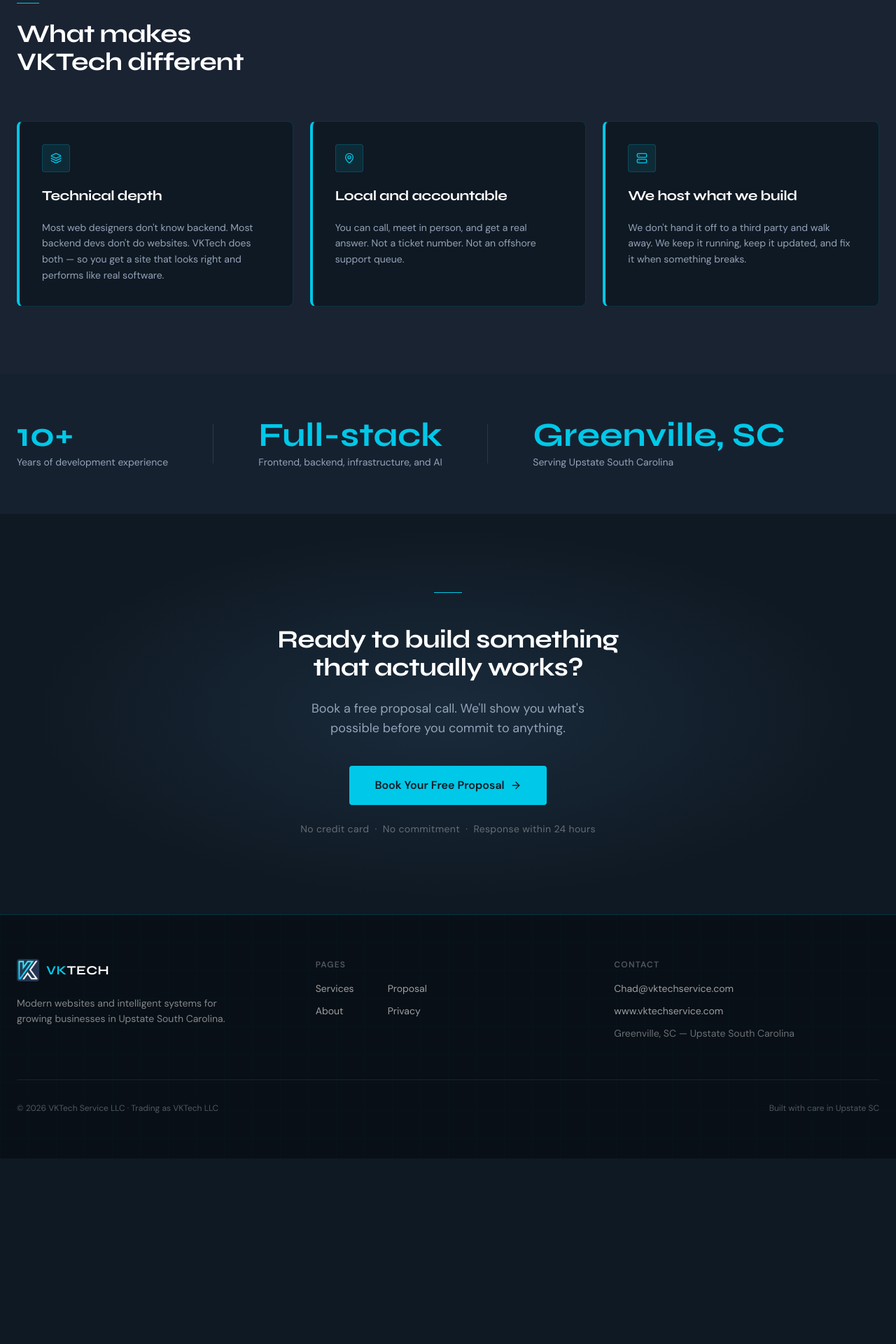
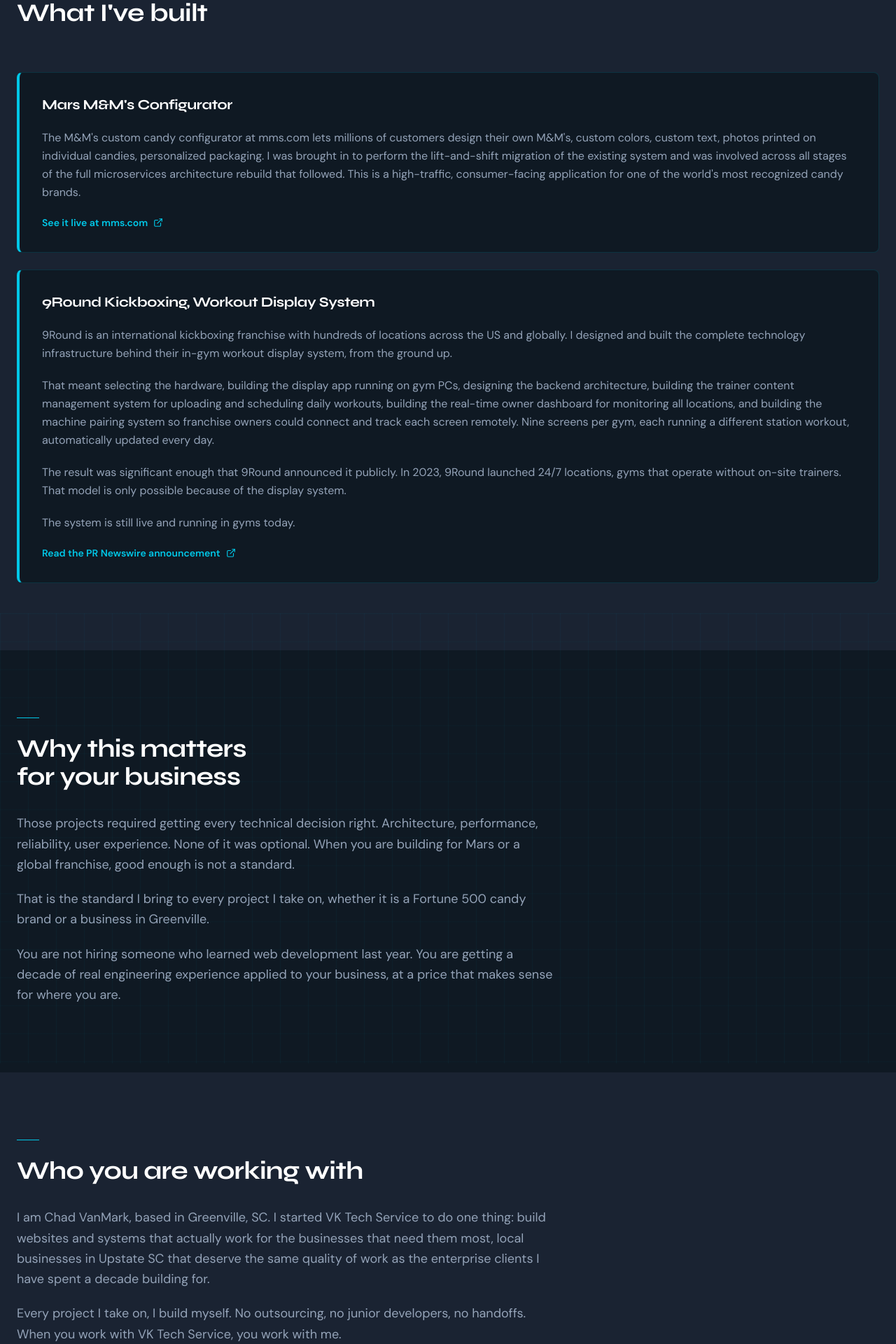
Before and after one commit to chad-vanmark/vktech-service, a Next.js app: page /about in a window 1280 px wide. Shown: the part 740-2660 px from the top of the page at 70% size. Before the commit the page ends 2395 px from the top, so only its background shows below. Built offline with nearby package versions, Linux system fonts and the light colour scheme.

Commit message:
feat: update about page with credentials and add favicon

```diff
--- a/app/about/page.tsx
+++ b/app/about/page.tsx
@@ -1,35 +1,16 @@
 import type { Metadata } from 'next'
-import Link from 'next/link'
-import { ArrowRight, Layers, MapPin, Server } from 'lucide-react'
+import { ArrowRight, ExternalLink } from 'lucide-react'
 import Navbar from '@/components/navbar'
 import Footer from '@/components/footer'
 import ScrollReveal from '@/components/scroll-reveal'
 
 export const metadata: Metadata = {
-  title: 'About — VKTech',
+  title: 'About — VK Tech Service',
   description:
-    'VKTech is a real developer — not an agency. 10+ years of backend development and complex systems architecture, now serving local businesses in Upstate South Carolina.',
+    'Enterprise-grade development for businesses in Upstate SC. Built the systems behind Mars M&M\'s and 9Round Kickboxing. Now building for Greenville.',
 }
 
 const BOOKING_URL = 'https://calendly.com/vktech-service/free-website-proposal'
-
-const differentiators = [
-  {
-    icon: Layers,
-    title: 'Technical depth',
-    body: 'Most web designers don\'t know backend. Most backend devs don\'t do websites. VKTech does both — so you get a site that looks right and performs like real software.',
-  },
-  {
-    icon: MapPin,
-    title: 'Local and accountable',
-    body: 'You can call, meet in person, and get a real answer. Not a ticket number. Not an offshore support queue.',
-  },
-  {
-    icon: Server,
-    title: 'We host what we build',
-    body: 'We don\'t hand it off to a third party and walk away. We keep it running, keep it updated, and fix it when something breaks.',
-  },
-]
 
 export default function AboutPage() {
   return (
@@ -53,18 +34,18 @@
           <div className="relative mx-auto max-w-7xl px-6">
             <div className="grid grid-cols-1 lg:grid-cols-2 gap-16 items-center">
               <ScrollReveal>
-                <p className="text-xs font-semibold uppercase tracking-widest text-[#00C8E8] mb-4">About VKTech</p>
+                <p className="text-xs font-semibold uppercase tracking-widest text-[#00C8E8] mb-4">About VK Tech Service</p>
                 <h1 className="font-heading text-4xl sm:text-5xl font-bold text-white text-balance leading-tight mb-6">
-                  A real developer, not an agency.
+                  Enterprise experience. Built for your business.
                 </h1>
                 <p className="text-[#94A3B8] text-lg leading-relaxed mb-4">
-                  10+ years of backend development and complex system architecture. Built the systems behind the scenes that power serious companies — from AWS infrastructure to AI integrations to high-traffic web applications.
+                  I&apos;ve built for Mars and 9Round. Now I&apos;m building for Greenville.
                 </p>
                 <p className="text-[#94A3B8] text-lg leading-relaxed mb-4">
-                  Now bringing that same technical depth to local businesses who deserve more than a drag-and-drop template and a support ticket.
+                  Most web developers learned their craft building small sites. I learned mine rebuilding systems for Mars Inc. and designing the technology infrastructure behind an international fitness franchise. Now I bring that same standard to businesses in Upstate South Carolina.
                 </p>
                 <p className="text-[#00C8E8] font-medium">
-                  Based in Greenville, SC &mdash; serving Upstate South Carolina.
+                  Based in Greenville, SC, serving Upstate South Carolina.
                 </p>
               </ScrollReveal>
 
@@ -144,29 +125,108 @@
           </div>
         </section>
 
-        {/* ── What makes VKTech different ── */}
+        {/* ── What I've built ── */}
         <section className="bg-[#1A2332] py-24">
           <div className="mx-auto max-w-7xl px-6">
             <ScrollReveal>
               <div className="w-8 h-px bg-[#00C8E8] mb-6" aria-hidden="true" />
               <h2 className="font-heading text-3xl sm:text-4xl font-bold text-white text-balance mb-16 max-w-xl">
-                What makes VKTech different
+                What I&apos;ve built
               </h2>
             </ScrollReveal>
 
-            <div className="grid grid-cols-1 md:grid-cols-3 gap-6">
-              {differentiators.map((item, i) => (
-                <ScrollReveal key={item.title} delay={i * 100}>
-                  <div className="flex flex-col gap-5 rounded-lg bg-[#0F1923] border border-[#00C8E8]/15 border-l-4 border-l-[#00C8E8] p-8 hover:shadow-[0_0_20px_rgba(0,200,232,0.08)] hover:-translate-y-0.5 transition-all duration-300 h-full">
-                    <div className="flex items-center justify-center w-10 h-10 rounded bg-[#00C8E8]/10 border border-[#00C8E8]/20 self-start">
-                      <item.icon className="w-4 h-4 text-[#00C8E8]" aria-hidden="true" />
-                    </div>
-                    <h3 className="font-heading text-xl font-bold text-white">{item.title}</h3>
-                    <p className="text-[#94A3B8] leading-relaxed text-sm">{item.body}</p>
-                  </div>
-                </ScrollReveal>
-              ))}
+            <div className="flex flex-col gap-6">
+
+              {/* M&M's Configurator */}
+              <ScrollReveal>
+                <div className="flex flex-col gap-5 rounded-lg bg-[#0F1923] border border-[#00C8E8]/15 border-l-4 border-l-[#00C8E8] p-8 hover:shadow-[0_0_20px_rgba(0,200,232,0.08)] transition-all duration-300">
+                  <h3 className="font-heading text-xl font-bold text-white">Mars M&amp;M&apos;s Configurator</h3>
+                  <p className="text-[#94A3B8] leading-relaxed">
+                    The M&amp;M&apos;s custom candy configurator at mms.com lets millions of customers design their own M&amp;M&apos;s, custom colors, custom text, photos printed on individual candies, personalized packaging. I was brought in to perform the lift-and-shift migration of the existing system and was involved across all stages of the full microservices architecture rebuild that followed. This is a high-traffic, consumer-facing application for one of the world&apos;s most recognized candy brands.
+                  </p>
+                  <a
+                    href="https://www.mms.com/en-us/configurator"
+                    target="_blank"
+                    rel="noopener noreferrer"
+                    className="inline-flex items-center gap-2 text-sm font-semibold text-[#00C8E8] hover:gap-3 transition-all duration-200 self-start"
+                  >
+                    See it live at mms.com <ExternalLink className="w-3.5 h-3.5" />
+                  </a>
+                </div>
+              </ScrollReveal>
+
+              {/* 9Round */}
+              <ScrollReveal delay={100}>
+                <div className="flex flex-col gap-5 rounded-lg bg-[#0F1923] border border-[#00C8E8]/15 border-l-4 border-l-[#00C8E8] p-8 hover:shadow-[0_0_20px_rgba(0,200,232,0.08)] transition-all duration-300">
+                  <h3 className="font-heading text-xl font-bold text-white">9Round Kickboxing, Workout Display System</h3>
+                  <p className="text-[#94A3B8] leading-relaxed">
+                    9Round is an international kickboxing franchise with hundreds of locations across the US and globally. I designed and built the complete technology infrastructure behind their in-gym workout display system, from the ground up.
+                  </p>
+                  <p className="text-[#94A3B8] leading-relaxed">
+                    That meant selecting the hardware, building the display app running on gym PCs, designing the backend architecture, building the trainer content management system for uploading and scheduling daily workouts, building the real-time owner dashboard for monitoring all locations, and building the machine pairing system so franchise owners could connect and track each screen remotely. Nine screens per gym, each running a different station workout, automatically updated every day.
+                  </p>
+                  <p className="text-[#94A3B8] leading-relaxed">
+                    The result was significant enough that 9Round announced it publicly. In 2023, 9Round launched 24/7 locations, gyms that operate without on-site trainers. That model is only possible because of the display system.
+                  </p>
+                  <p className="text-[#94A3B8] leading-relaxed">
+                    The system is still live and running in gyms today.
+                  </p>
+                  <a
+                    href="https://www.prnewswire.com/news-releases/9round-kickboxing-revamps-offerings--benefits-for-franchise-owners-301977207.html"
+                    target="_blank"
+                    rel="noopener noreferrer"
+                    className="inline-flex items-center gap-2 text-sm font-semibold text-[#00C8E8] hover:gap-3 transition-all duration-200 self-start"
+                  >
+                    Read the PR Newswire announcement <ExternalLink className="w-3.5 h-3.5" />
+                  </a>
+                </div>
+              </ScrollReveal>
+
             </div>
+          </div>
+        </section>
+
+        {/* ── Why this matters ── */}
+        <section className="relative bg-[#0F1923] py-24">
+          <div className="hero-grid-bg" aria-hidden="true" />
+          <div className="relative mx-auto max-w-7xl px-6">
+            <ScrollReveal>
+              <div className="w-8 h-px bg-[#00C8E8] mb-6" aria-hidden="true" />
+              <h2 className="font-heading text-3xl sm:text-4xl font-bold text-white text-balance mb-8 max-w-xl">
+                Why this matters for your business
+              </h2>
+              <div className="max-w-3xl flex flex-col gap-5">
+                <p className="text-[#94A3B8] text-lg leading-relaxed">
+                  Those projects required getting every technical decision right. Architecture, performance, reliability, user experience. None of it was optional. When you are building for Mars or a global franchise, good enough is not a standard.
+                </p>
+                <p className="text-[#94A3B8] text-lg leading-relaxed">
+                  That is the standard I bring to every project I take on, whether it is a Fortune 500 candy brand or a business in Greenville.
+                </p>
+                <p className="text-[#94A3B8] text-lg leading-relaxed">
+                  You are not hiring someone who learned web development last year. You are getting a decade of real engineering experience applied to your business, at a price that makes sense for where you are.
+                </p>
+              </div>
+            </ScrollReveal>
+          </div>
+        </section>
+
+        {/* ── Who you are working with ── */}
+        <section className="bg-[#1A2332] py-24">
+          <div className="mx-auto max-w-7xl px-6">
+            <ScrollReveal>
+              <div className="w-8 h-px bg-[#00C8E8] mb-6" aria-hidden="true" />
+              <h2 className="font-heading text-3xl sm:text-4xl font-bold text-white text-balance mb-8 max-w-xl">
+                Who you are working with
+              </h2>
+              <div className="max-w-3xl flex flex-col gap-5">
+                <p className="text-[#94A3B8] text-lg leading-relaxed">
+                  I am Chad VanMark, based in Greenville, SC. I started VK Tech Service to do one thing: build websites and systems that actually work for the businesses that need them most, local businesses in Upstate SC that deserve the same quality of work as the enterprise clients I have spent a decade building for.
+                </p>
+                <p className="text-[#94A3B8] text-lg leading-relaxed">
+                  Every project I take on, I build myself. No outsourcing, no junior developers, no handoffs. When you work with VK Tech Service, you work with me.
+                </p>
+              </div>
+            </ScrollReveal>
           </div>
         </section>
 
@@ -205,18 +265,20 @@
             <ScrollReveal>
               <div className="inline-block w-10 h-px bg-[#00C8E8] mb-10" aria-hidden="true" />
               <h2 className="font-heading text-3xl sm:text-4xl font-bold text-white text-balance mb-6 max-w-xl mx-auto">
-                Ready to build something that actually works?
+                Ready to talk about your project?
               </h2>
               <p className="text-[#94A3B8] text-lg mb-10 max-w-md mx-auto">
-                {"Book a free proposal call. We'll show you what's possible before you commit to anything."}
+                Whether you need a website that gets your phone ringing or a custom system built from the ground up, I would like to hear about it.
               </p>
-              <Link
-                href="/proposal"
+              <a
+                href={BOOKING_URL}
+                target="_blank"
+                rel="noopener noreferrer"
                 className="inline-flex items-center gap-2 rounded bg-[#00C8E8] px-9 py-4 text-base font-semibold text-[#0F1923] transition-all duration-200 hover:bg-[#00C8E8]/90 hover:shadow-[0_0_32px_rgba(0,200,232,0.4)] hover:gap-3"
               >
-                Book Your Free Proposal
+                Book a free call
                 <ArrowRight className="w-4 h-4" />
-              </Link>
+              </a>
               <p className="mt-6 text-sm text-white/35 tracking-wide">
                 No credit card &nbsp;&middot;&nbsp; No commitment &nbsp;&middot;&nbsp; Response within 24 hours
               </p>
--- a/app/layout.tsx
+++ b/app/layout.tsx
@@ -17,6 +17,10 @@
 })
 
 export const metadata: Metadata = {
+  icons: {
+    icon: '/images/vktech-logo.png',
+    apple: '/images/vktech-logo.png',
+  },
   title: 'VKTech — Modern Websites & AI Systems for Growing Businesses',
   description:
     'VKTech builds fast, professional websites and intelligent backend systems for local businesses in Upstate South Carolina. Book your free website proposal today.',
```
